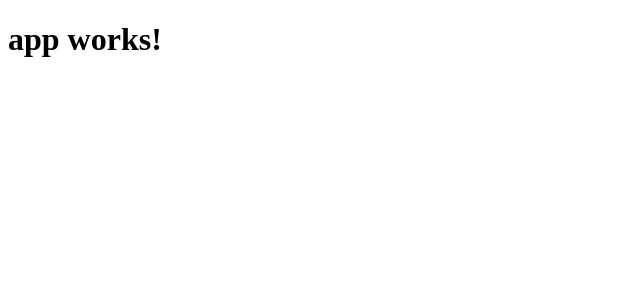
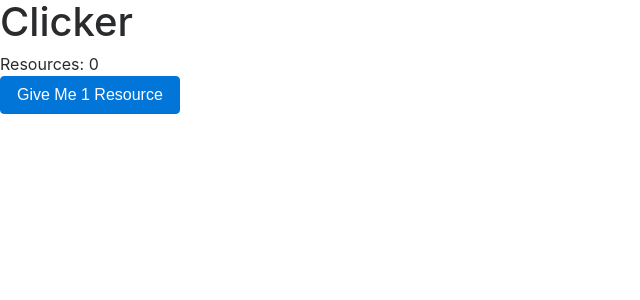
Before and after one commit to ianmandarini/clicker_game, an Angular app: page / in a window 1280 px wide. Shown: the top 300 px of the page, without its empty margins (0-640 px from the left). Built offline with nearby package versions, Linux system fonts and the light colour scheme.

Commit message:
bootstrap

```diff
--- a/package.json
+++ b/package.json
@@ -20,6 +20,7 @@
     "@angular/platform-browser": "^4.0.0",
     "@angular/platform-browser-dynamic": "^4.0.0",
     "@angular/router": "^4.0.0",
+    "@ng-bootstrap/ng-bootstrap": "^1.0.0-alpha.25",
     "core-js": "^2.4.1",
     "rxjs": "^5.1.0",
     "zone.js": "^0.8.4"
--- a/src/app/app.component.html
+++ b/src/app/app.component.html
@@ -1,3 +1,17 @@
 <h1>
-  {{title}}
+  Clicker
 </h1>
+
+<div>
+	Resources: {{resources}}
+</div>
+<div *ngIf="clickers_count > 0">
+	Clickers: {{clickers_count}}
+</div>
+
+<div>
+	<button class="btn btn-primary" (click)="onButtonClick()">Give Me 1 Resource</button>
+</div>
+<div *ngIf="resources >= clicker_cost || clickers_count > 0">
+	<button class="btn btn-primary" [disabled]="resources < clicker_cost" (click)="onButtonClickerClick()">Give Me 1 Clicker ({{clicker_cost}} resources)</button>
+</div>
--- a/src/app/app.component.ts
+++ b/src/app/app.component.ts
@@ -1,10 +1,41 @@
-import { Component } from '@angular/core';
+import { Component, OnInit } from '@angular/core';
 
 @Component({
   selector: 'app-root',
   templateUrl: './app.component.html',
   styleUrls: ['./app.component.css']
 })
-export class AppComponent {
-  title = 'app works!';
+export class AppComponent implements OnInit {
+  public resources: number = 0;
+  public clicker_cost: number = 10;
+  public clickers_count: number = 0;
+
+  constructor()
+  {
+  }
+
+  onButtonClick()
+  {
+    this.resources += 1;
+  }
+
+  onButtonClickerClick()
+  {
+    if(this.resources >= this.clicker_cost)
+    {
+      this.resources -= this.clicker_cost;
+      this.clicker_cost = Math.floor(this.clicker_cost * 1.1);
+      this.clickers_count += 1;
+    }
+  }
+
+  clickerTick()
+  {
+    this.resources += this.clickers_count;
+  }
+
+  ngOnInit()
+  {
+    setInterval(() => {this.clickerTick()},1000);
+  }
 }
--- a/src/app/app.module.ts
+++ b/src/app/app.module.ts
@@ -2,6 +2,8 @@ import { BrowserModule } from '@angular/platform-browser';
 import { NgModule } from '@angular/core';
 import { FormsModule } from '@angular/forms';
 import { HttpModule } from '@angular/http';
+
+import {NgbModule} from '@ng-bootstrap/ng-bootstrap';
 
 import { AppComponent } from './app.component';
 
@@ -12,7 +14,9 @@ import { AppComponent } from './app.component';
   imports: [
     BrowserModule,
     FormsModule,
-    HttpModule
+    HttpModule,
+    NgbModule.forRoot(),
+    NgbModule
   ],
   providers: [],
   bootstrap: [AppComponent]
--- a/src/index.html
+++ b/src/index.html
@@ -2,7 +2,7 @@
 <html>
 <head>
   <meta charset="utf-8">
-  <title>ClickerGame</title>
+  <title>Clicker</title>
   <base href="/">
 
   <meta name="viewport" content="width=device-width, initial-scale=1">
@@ -11,4 +11,8 @@
 <body>
   <app-root>Loading...</app-root>
 </body>
+
+<link rel="stylesheet" href="https://maxcdn.bootstrapcdn.com/bootstrap/4.0.0-alpha.6/css/bootstrap.min.css" integrity="sha384-rwoIResjU2yc3z8GV/NPeZWAv56rSmLldC3R/AZzGRnGxQQKnKkoFVhFQhNUwEyJ" crossorigin="anonymous">
+<script src="https://maxcdn.bootstrapcdn.com/bootstrap/4.0.0-alpha.6/js/bootstrap.min.js" integrity="sha384-vBWWzlZJ8ea9aCX4pEW3rVHjgjt7zpkNpZk+02D9phzyeVkE+jo0ieGizqPLForn" crossorigin="anonymous"></script>
+
 </html>
```
Also changed, not shown: 2 other files (tests, documents, lock files or other folders).
